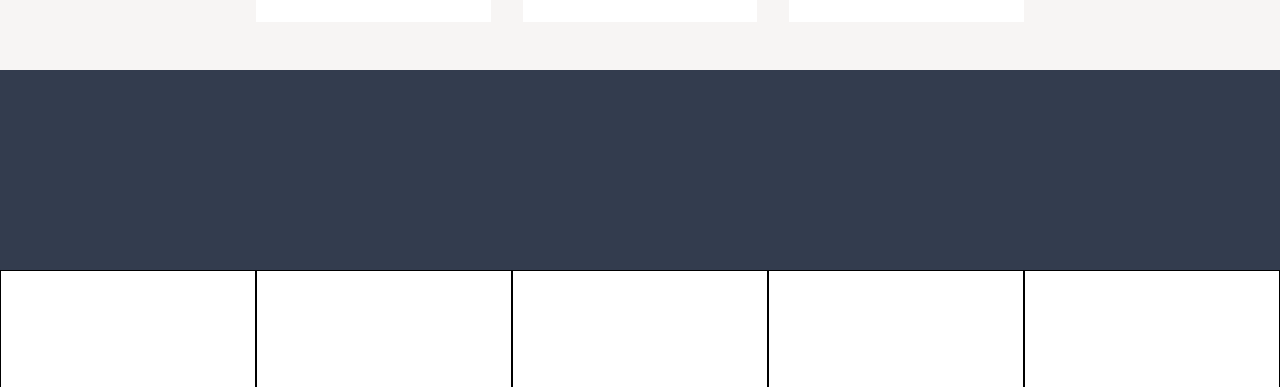
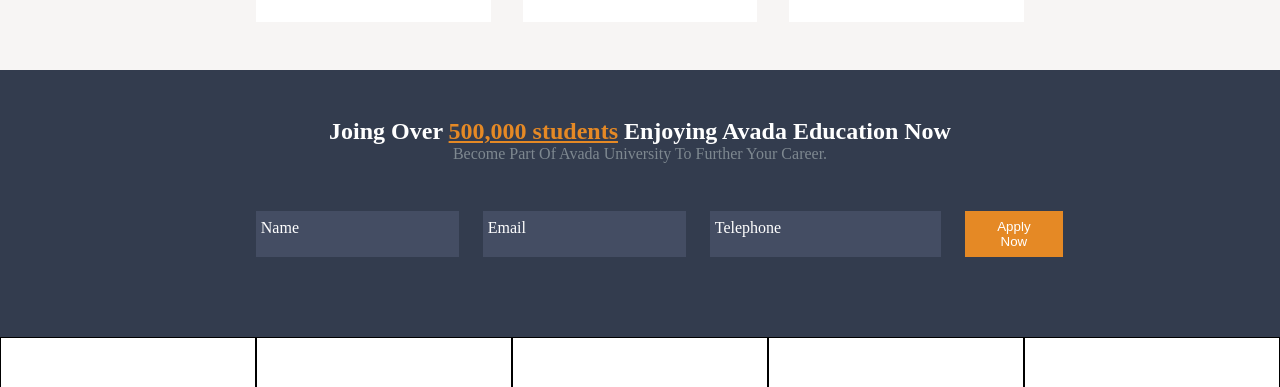
Before and after one commit to Youss0203/proj-html-vuejs, a Vue app: page / in a window 1280 px wide. Shown: the part 2949-3336 px from the top of the page. Built offline with nearby package versions, Linux system fonts and the light colour scheme.

Commit message:
completata news letter

```diff
--- a/src/components/AppMain.vue
+++ b/src/components/AppMain.vue
@@ -121,7 +121,25 @@
         </div>
     </section>
     <section class="newsletter">
-        <div class="container"></div>
+        <div class="container">
+            <div class="content-news">
+            <h1>Joing Over <span>500,000 students</span> Enjoying Avada Education Now</h1>
+            <p>Become Part Of Avada University To Further Your Career.</p>
+            </div>
+            <div class="form d-flex">
+                <div class="box">
+                    <form placeholder="Name">Name </form>
+                </div>
+                <div class="box">
+                    <form placeholder="Name">Email </form>
+                </div>
+                <div class="box">
+                    <form placeholder="Name">Telephone</form>
+                </div>
+                <button>Apply Now</button>
+
+            </div>
+        </div>
     </section>
 </template>
 <script>
@@ -181,7 +199,7 @@
     }
     section.values{
         height: 300px;
-
+        background-color: #f7f5f4;
 
         p{
             color:#7e8890;
@@ -319,8 +337,44 @@
     }
 
     section.newsletter{
-        height: 200px;
+
         background-color: #333c4e;
+
+        .content-news{
+            text-align: center;
+        }
+        h1{
+            color:#ffffff;
+            padding-top:3rem;
+        }
+        span{
+            color: #e58925;
+            text-decoration: underline;
+        }
+        p{
+            color:#7e8890;
+            margin-bottom:3rem;
+        }
+        .box{
+            padding:.5rem 10rem .5rem .3rem;
+            background-color: #444D63;
+            margin-right:1.5rem
+        }
+        form{
+            color:white;
+
+        }
+        .form{
+            padding-bottom:5rem;
+        }
+
+        button{
+            padding:.5rem 2rem;
+            border:none;
+            color:white;
+            background-color: #e58925;
+        }
+
     }
     .divider{
         width: 14%;
```
